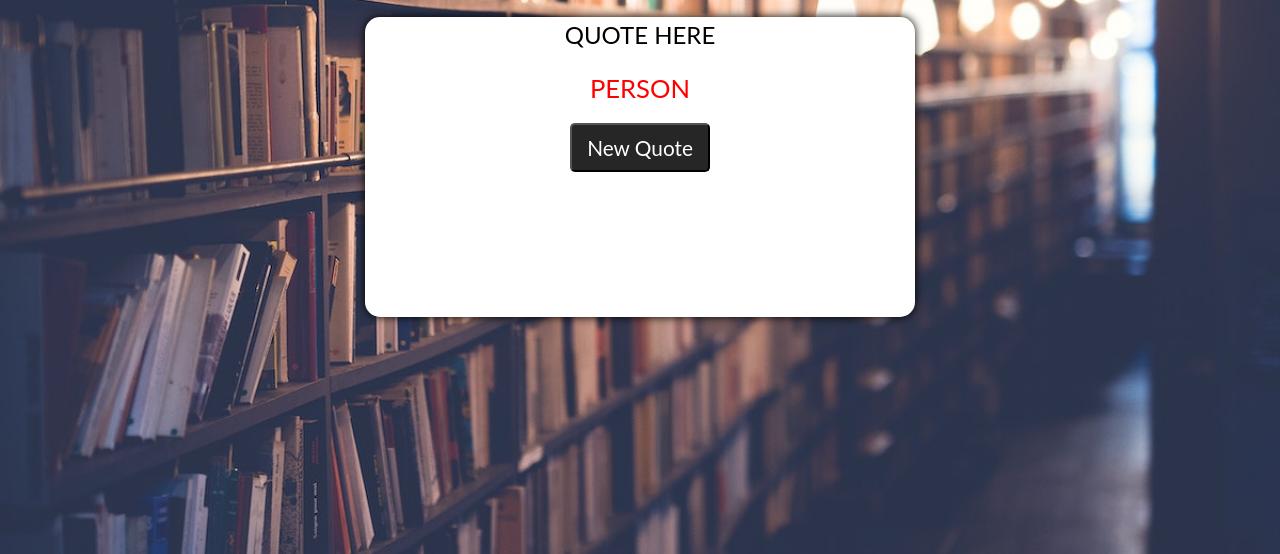
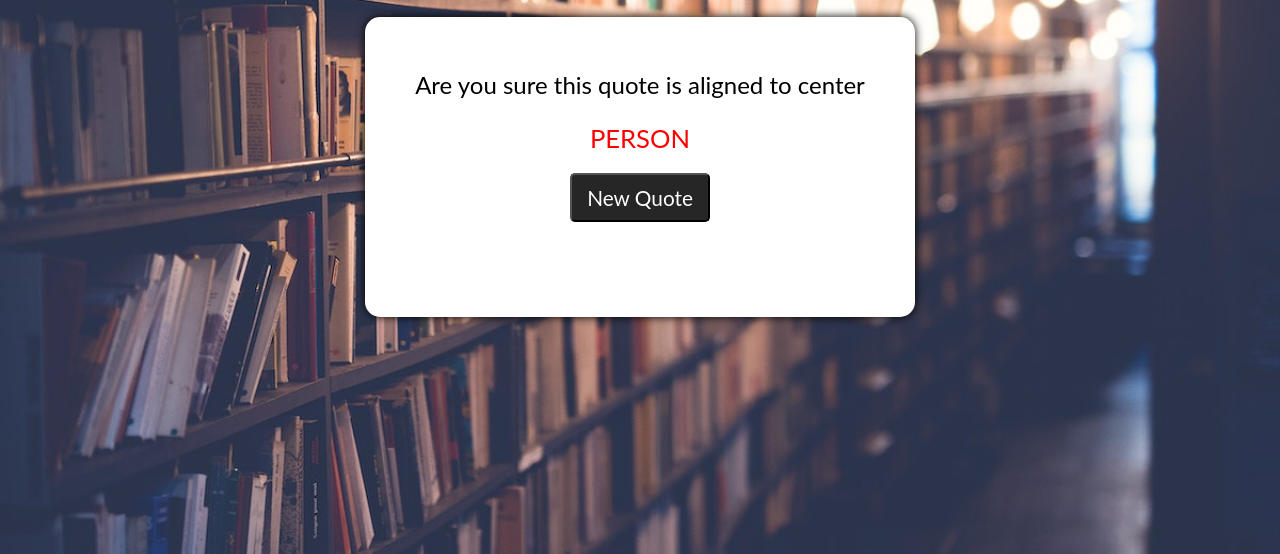
Before and after one commit to Azfar-Sphere/dom, a plain HTML site: page p1.html in a window 1280 px wide. Shown: the part 246-800 px from the top of the page. Drawn offline with Linux system fonts and the light colour scheme.

Commit message:
css fixes

```diff
--- a/p1.css
+++ b/p1.css
@@ -37,7 +37,7 @@ body {
     height: 300px;
     background-color: #fff;
     border-radius: 15px;
-    padding: 50px, 40px;
+    padding: 50px 40px;
     box-shadow: 0 0 10px;
 }
 
--- a/p1.html
+++ b/p1.html
@@ -27,7 +27,7 @@
             <div class="text-area">
 
                 <span class="quote">
-                    QUOTE HERE
+                    Are you sure this quote is aligned to center
                 </span>
 
             </div>
@@ -44,5 +44,7 @@
 
     </div>
 
+    <!-- Scripts-->
+    <script src="p1.js"></script>
   </body>
 </html>
```
